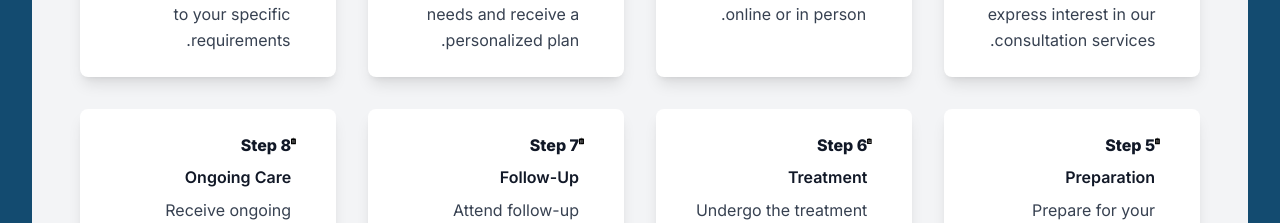
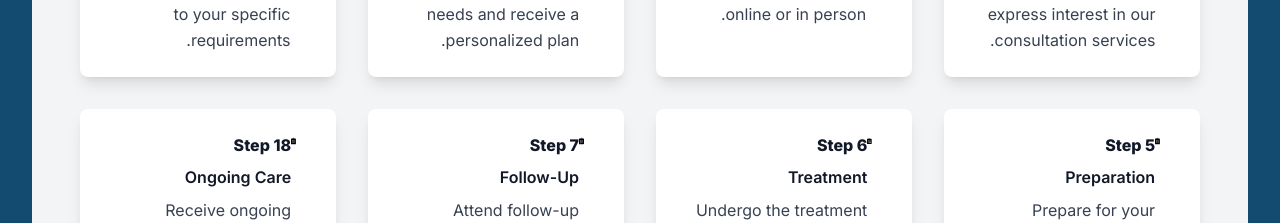
Before and after one commit to ahmed15ayman7/5amila, a Next.js app: page /ar/about_us in a window 1280 px wide. Shown: the part 1881-2104 px from the top of the page. Built offline with nearby package versions, Linux system fonts and the light colour scheme.

Commit message:
Update AboutUs.tsx

```diff
--- a/components/pages/AboutUs.tsx
+++ b/components/pages/AboutUs.tsx
@@ -10,7 +10,7 @@ const steps = [
   { step:'Step 5', id: 5, title: 'Preparation', description: 'Prepare for your treatment with pre-procedure instructions provided by our team.' },
   { step:'Step 6', id: 6, title: 'Treatment', description: 'Undergo the treatment according to the plan, carried out by our skilled professionals.' },
   { step:'Step 7', id: 7, title: 'Follow-Up', description: 'Attend follow-up appointments to monitor progress and address any concerns.' },
-  { step:'Step 8', id: 8, title: 'Ongoing Care', description: 'Receive ongoing support and care to ensure long-term success and satisfaction.' },
+  { step:'Step 18', id: 8, title: 'Ongoing Care', description: 'Receive ongoing support and care to ensure long-term success and satisfaction.' },
 ];
 
 const faqs = [
```
